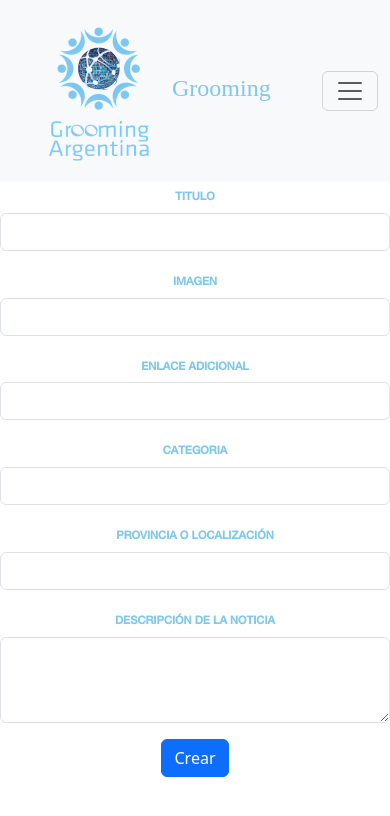
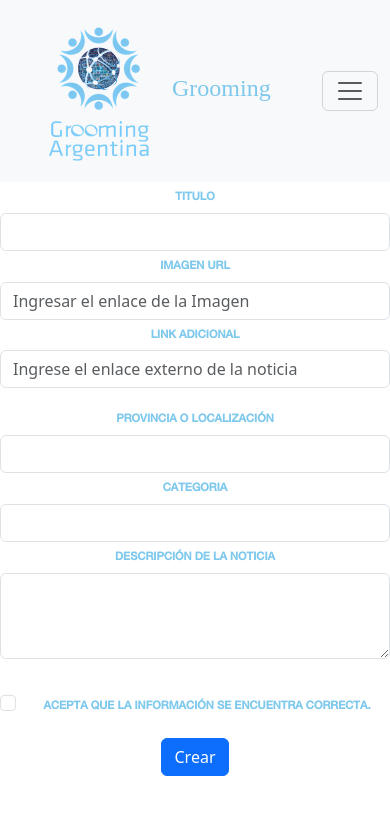
Before and after one commit to Zetah07/Grooming-Argentina, a React (Create React App) app in the folder client/: page /crearnoticia in a window 390 px wide. Shown: the top 816 px of the page. Built offline with nearby package versions, Linux system fonts and the light colour scheme; no server answers.

Commit message:
Form responsive and validate, new details view, redux actions get by id,

```diff
--- a/client/src/Redux/Reducer/index.js
+++ b/client/src/Redux/Reducer/index.js
@@ -1,14 +1,17 @@
 /* eslint-disable no-unused-vars */
-import { GET_ALL_NEWS, GET_LOGIN, ERROR } from "../Actions";
+import { GET_ALL_NEWS, GET_NEW_BY_ID, GET_LOGIN, ERROR } from "../Actions";
 
 const initialState = {
   news: [],
+  newID: [],
 };
 
 const rootReducer = (state = initialState, action) => {
   switch (action.type) {
     case GET_ALL_NEWS:
       return { ...state, news: action.payload };
+    case GET_NEW_BY_ID:
+      return { ...state, newID: action.payload };
     case GET_LOGIN:
       return { ...state, user: action.payload };
     case ERROR:
--- a/client/src/components/CreateNew/CreateNew.jsx
+++ b/client/src/components/CreateNew/CreateNew.jsx
@@ -1,19 +1,16 @@
-import React from 'react'
-import { useState } from 'react';
-import style from './CreateNew.module.css';
 import axios from 'axios';
+import React, { useState } from 'react';
+import Button from 'react-bootstrap/Button';
+import Col from 'react-bootstrap/Col';
 import Form from 'react-bootstrap/Form';
-import Button from 'react-bootstrap/Button';
+import InputGroup from 'react-bootstrap/InputGroup';
+import Row from 'react-bootstrap/Row';
 
 const CreateNew = () => {
-  const [errors, setErrors] = useState({})
-  const [modal, setModal] = useState(false);
-  const [apiResponse, setApiResponse] = useState("");
-  const [isApiError, setIsApiError] = useState(false);
-  const [loading, setLoading] = useState(false);
-  const regexURL = /^(https?|chrome):\/\/[^\s$.?#].[^\s]*$/;
 
-  const [form, setForm] = useState({
+  const [validated, setValidated] = useState(false);
+
+  const [formNew, setFormNew] = useState({
     title: "",
     img: "",
     description: "",
@@ -22,183 +19,102 @@ const CreateNew = () => {
     provinceOrLocation: "",
   });
 
-  const toggleModal = () => {
-    setModal(!modal);
+  const changeHandler = (event) => {
+    const { name, value } = event.target;
+    setFormNew({ ...formNew, [name]: value })
+  }
+
+  const handleSubmit = (event) => {
+    const form = event.currentTarget;
+    if (form.checkValidity() === false) {
+      event.preventDefault();
+      event.stopPropagation();
+    } else {
+      axios.post("http://localhost:3500/news", formNew)
+        .then(res => {
+          alert(res.data.message);
+        })
+        .catch((error) => {
+          alert(error.response.data.message);
+        });
+    }
+    setValidated(true);
   };
 
-  if (modal) {
-    document.body.classList.add('active-modal')
-  } else {
-    document.body.classList.remove('active-modal')
-  }
-
-  const changeHandler = (event) => {
-    const { name, value } = event.target;
-    setForm({ ...form, [name]: value })
-  }
-
-  const submitHandler = (event) => {
-    event.preventDefault();
-    const err = onValidate(form);
-    if (err === null) {
-      setLoading(true);
-      axios.post("http://localhost:3500/news", form)
-        .then(res => {
-          alert("Creado");
-          setIsApiError(false);
-          setApiResponse(res.data.message);
-          setLoading(false);
-          setModal(!modal);
-          setErrors({});
-          setForm({
-            title: "",
-            img: "",
-            description: "",
-            link: "",
-            category: "",
-            provinceOrLocation: ""
-          });
-        })
-        .catch((error) => {
-          console.log(error)
-          setIsApiError(true);
-          setApiResponse(error.response.data.message);
-          setLoading(false);
-          setModal(!modal);
-          setErrors({});
-        });
-    }
-    else {
-      setErrors(err);
-    }
-  }
-
-
-  const onValidate = (form) => {
-    let isError = false;
-    let error = {};
-    if (form.title.length <= 3) {
-      error.title = "El titulo no puede ser menor a 3 letras";
-      isError = true;
-    }
-    if (!regexURL.test(form.img)) {
-      error.img = "La url ingresada no es valida";
-      isError = true;
-    }
-    if (!regexURL.test(form.link)) {
-      error.image = "La url ingresada no es valida";
-      isError = true;
-    }
-    if (form.description.length <= 20) {
-      error.description = "La descripción no puede ser menor a 20 letras";
-      isError = true;
-    }
-    if (form.category.length <= 3) {
-      error.category = "La categoria no puede ser menor a 3 letras";
-      isError = true;
-    }
-    if (form.provinceOrLocation.length <= 3) {
-      error.provinceOrLocation = "La provincia no puede ser menor a 3 letras";
-      isError = true;
-    }
-    return isError ? error : null;
-  }
-
   return (
-    <Form onSubmit={submitHandler}>
-      <Form.Group className="mb-3" value={form.title} name="title" onChange={changeHandler}>
+    <Form noValidate validated={validated} onSubmit={handleSubmit}>
+      <Row className="mb-3">
+        <Form.Group as={Col} md="4" controlId="validationCustom01">
           <Form.Label>Titulo</Form.Label>
-        <Form.Control type="text" />
+          <Form.Control
+            required
+            type="text"
+            value={formNew.title}
+            name="title"
+            onChange={changeHandler}
+          />
+          <Form.Control.Feedback>Correcto!</Form.Control.Feedback>
         </Form.Group>
-      <Form.Group className="mb-3" value={form.img} name="img" onChange={changeHandler}>
-        <Form.Label>Imagen</Form.Label>
-        <Form.Control type="url" />
+        <Form.Group as={Col} md="4" controlId="validationCustom02">
+          <Form.Label>Imagen URL</Form.Label>
+          <Form.Control
+            required
+            type="Url"
+            placeholder="Ingresar el enlace de la Imagen"
+            value={formNew.img}
+            name="img"
+            onChange={changeHandler}
+          />
+          <Form.Control.Feedback>Correcto!</Form.Control.Feedback>
         </Form.Group>
-      <Form.Group className="mb-3" value={form.link} name="link" onChange={changeHandler}>
-        <Form.Label>Enlace adicional</Form.Label>
-        <Form.Control type="url" />
+        <Form.Group as={Col} md="4" controlId="validationCustomUsername">
+          <Form.Label>Link adicional</Form.Label>
+          <InputGroup hasValidation>
+            <Form.Control
+              type="Url"
+              placeholder="Ingrese el enlace externo de la noticia"
+              aria-describedby="inputGroupPrepend"
+              value={formNew.link}
+              name="link"
+              onChange={changeHandler}
+            />
+          </InputGroup>
         </Form.Group>
-      <Form.Group className="mb-3" value={form.category} name="category" onChange={changeHandler}>
+      </Row>
+      <Row className="mb-3">
+        <Form.Group as={Col} md="6" controlId="validationCustom03">
+          <Form.Label>Provincia o Localización</Form.Label>
+          <Form.Control type="text" required value={formNew.provinceOrLocation} name="provinceOrLocation" onChange={changeHandler} />
+          <Form.Control.Feedback type="invalid">
+            Por favor ingrese la provincia o Localización de la noticia.
+          </Form.Control.Feedback>
+        </Form.Group>
+        <Form.Group as={Col} md="3" controlId="validationCustom04">
           <Form.Label>Categoria</Form.Label>
-        <Form.Control type="text" />
+          <Form.Control type="text" required value={formNew.category} name="category" onChange={changeHandler} />
+          <Form.Control.Feedback type="invalid">
+            Por favor ingrese al menos una categoria.
+          </Form.Control.Feedback>
         </Form.Group>
-      <Form.Group className="mb-3" value={form.provinceOrLocation} name="provinceOrLocation" onChange={changeHandler}>
-        <Form.Label>Provincia o Localización</Form.Label>
-        <Form.Control type="text" />
+        <Form.Group className="mb-3" controlId="validationCustom05">
+          <Form.Label>Descripción de la noticia</Form.Label>
+          <Form.Control as="textarea" rows={3} required value={formNew.description} name="description" onChange={changeHandler} />
+          <Form.Control.Feedback type="invalid">
+            Por favor ingrese la descaripción de la noticia.
+          </Form.Control.Feedback>
         </Form.Group>
-      <Form.Group className="mb-3" value={form.description} name="description" onChange={changeHandler}>
-        <Form.Label>Descripción de la noticia</Form.Label>
-        <Form.Control as="textarea" rows={3} />
+      </Row>
+      <Form.Group className="mb-3">
+        <Form.Check
+          required
+          label="Acepta que la información se encuentra correcta."
+          feedback="Por favor valide que la información se encuentre correcta.."
+          feedbackType="invalid"
+        />
       </Form.Group>
-      <Button variant="primary">Crear</Button>
+      <Button type="submit">Crear</Button>
     </Form>
-    // <form onSubmit={submitHandler} className={style.form}>
-    //   {(modal) && (
-    //     <div className={style.modal}>
-    //       <div onClick={toggleModal} className={style.overlay}></div>
-    //       <div className={style.modalContent}>
-    //         {!loading ? (
-    //           <>
-    //             {isApiError ?
-    //               <><img className={style.imgNotCreate} src="notCreate-icon.png" alt="not create img"></img>
-    //                 <h2>Hubo un error con la creación de la noticia</h2></>
-    //               :
-    //               <><img className={style.imgCreate} src="create-icon.png" alt="create img"></img>
-    //                 <h2>Se creó la noticia correctamente</h2></>}
-    //             <p>{apiResponse}</p>
-    //           </>
-    //         ) : (
-    //           <>
-    //             <img className={style.imgNotCreate} src="loading.gif" alt="loading img"></img>
-    //           </>
-    //         )}
-    //         < button className={style.closeModal} onClick={toggleModal}>X</button>
-    //       </div>
-    //     </div>
-    //   )
-    //   }
-    //   <div className={style.title}>
-    //     <h2> Crear Noticia </h2>
-    //   </div>
-    //   <label>Titulo </label>
-    //   <input type="text" value={form.title} name="title" onChange={changeHandler} />
-    //   <span className={style.error}>
-    //     {errors.title && <><img className={style.img} src="error-icon.png" alt="error"></img><span className={style.span}>{errors.title}</span></>}
-    //   </span>
-    //   <br />
-    //   <label>Image URL: </label>
-    //   <input type="url" value={form.img} name="img" onChange={changeHandler} />
-    //   <span className={style.error}>
-    //     {errors.img && <><img className={style.img} src="error-icon.png" alt="error img"></img><span className={style.span}>{errors.img}</span></>}
-    //   </span>
-    //   <br />
-    //   <label>Link: </label>
-    //   <input type="url" value={form.link} name="link" onChange={changeHandler} />
-    //   <span className={style.error}>
-    //     {errors.link && <><img className={style.img} src="error-icon.png" alt="error img"></img><span className={style.span}>{errors.link}</span></>}
-    //   </span>
-    //   <br />
-    //   <label>Categoria </label>
-    //   <input type="text" value={form.category} name="category" onChange={changeHandler} />
-    //   <span className={style.error}>
-    //     {errors.category && <><img className={style.img} src="error-icon.png" alt="error img"></img><span className={style.span}>{errors.category}</span></>}
-    //   </span>
-    //   <br />
-    //   <label>Provincia o localización: </label>
-    //   <input type="text" value={form.provinceOrLocation} name="provinceOrLocation" onChange={changeHandler} />
-    //   <span className={style.error}>
-    //     {errors.provinceOrLocation && <><img className={style.img} src="error-icon.png" alt="error img"></img><span className={style.span}>{errors.provinceOrLocation}</span></>}
-    //   </span>
-    //   <br />
-    //   <label>Description: </label>
-    //   <input type="textarea" value={form.description} name="description" onChange={changeHandler} />
-    //   <span className={style.error}>
-    //     {errors.description && <><img className={style.img} src="error-icon.png" alt="error img"></img><span className={style.span}>{errors.description}</span></>}
-    //   </span>
-    //   <br />
-    //   <button type="submit" class="btn btn-primary">Crear</button>
-    // </form >
-  )
+  );
 }
 
 export default CreateNew;
--- a/client/src/components/NewCard/NewCard.jsx
+++ b/client/src/components/NewCard/NewCard.jsx
@@ -1,7 +1,7 @@
 import React from "react";
 import Button from 'react-bootstrap/Button';
 
-const NewCard = ({ image, title, description, createdAt, category }) => {
+const NewCard = ({ id, image, title, description, createdAt, category }) => {
     return (
         <div class="col-12 col-md-6 col-lg-4">
             <div class="card" >
@@ -13,7 +13,7 @@ const NewCard = ({ image, title, description, createdAt, category }) => {
                     <p class="card-text">{description}</p>
                     <div class="card-body">
                         <Button href="#" variant="primary">Compartir</Button>
-                        <Button href="#" variant="primary">Leer más</Button>
+                        <Button href={`/noticias/${id}`} variant="primary">Leer más</Button>
                     </div>
                 </div>
             </div>
```
Also changed, not shown: client/src/Redux/Actions/index.js (+13 -0 lines), client/src/components/NewDetails/NewDetails.jsx (+28 -1 lines), client/src/components/News/News.jsx (+2 -11 lines). Lines whose indentation alone changed are shown as unchanged.
